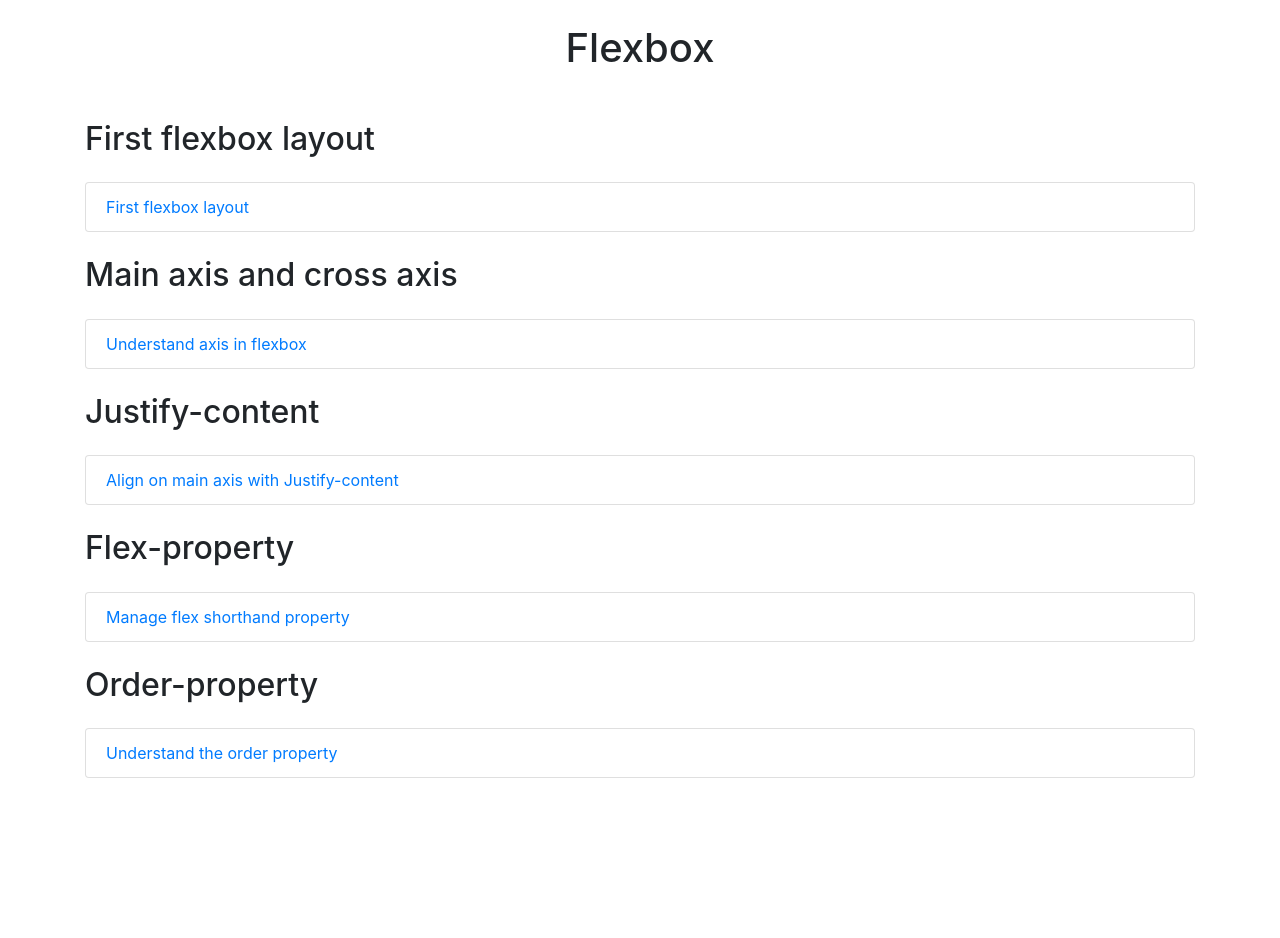
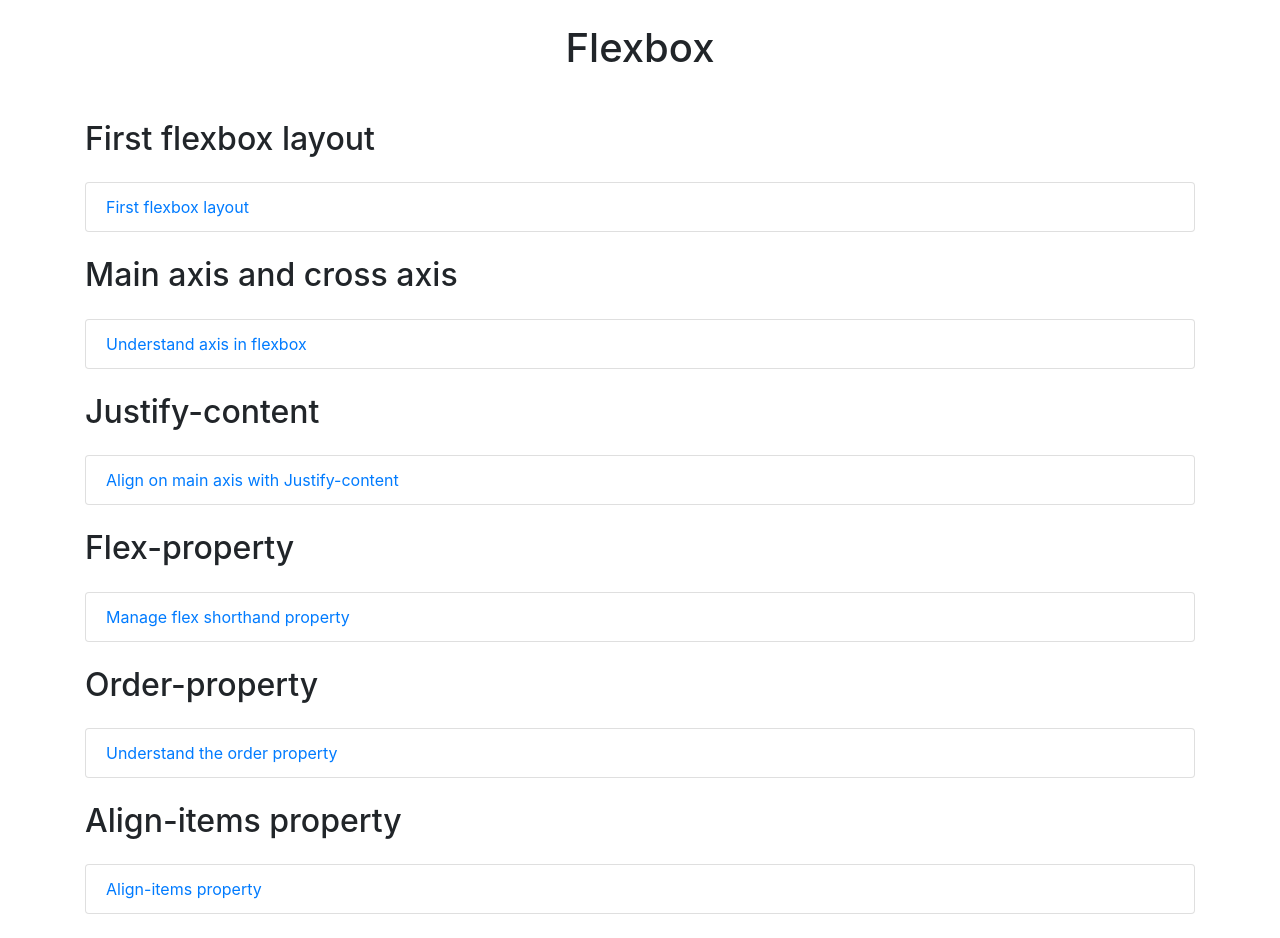
Before and after one commit to luctst/Flexbox-Tips, a plain HTML site: page index.html in a window 1280 px wide. Before the commit the page ends 802 px from the top, so only its background shows below. Drawn offline with nearby package versions, Linux system fonts and the light colour scheme.

Commit message:
align-items
Add align-items on landing pages

```diff
--- a/index.html
+++ b/index.html
@@ -34,6 +34,10 @@
           <ul class="list-group mb-4">
             <li class="list-group-item"><a href="order-property/index.html">Understand the order property</a></li>
           </ul>
+          <h2 class="mt-4 mb-4">Align-items property</h2>
+          <ul class="list-group mb-4">
+            <li class="list-group-item"><a href="align-items/index.html">Align-items property</a></li>
+          </ul>
         </div>
       </div>
     </div>
```
